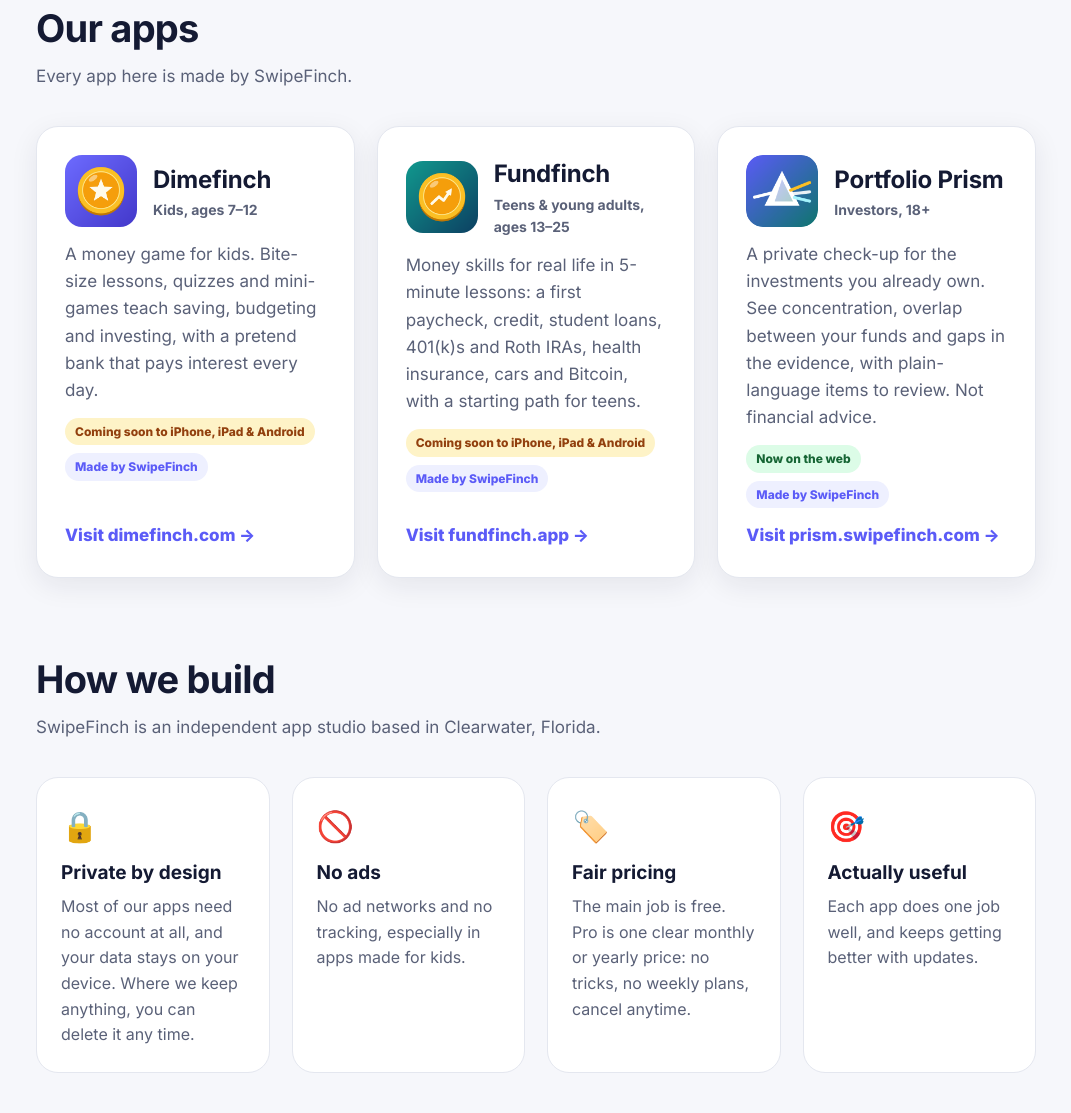
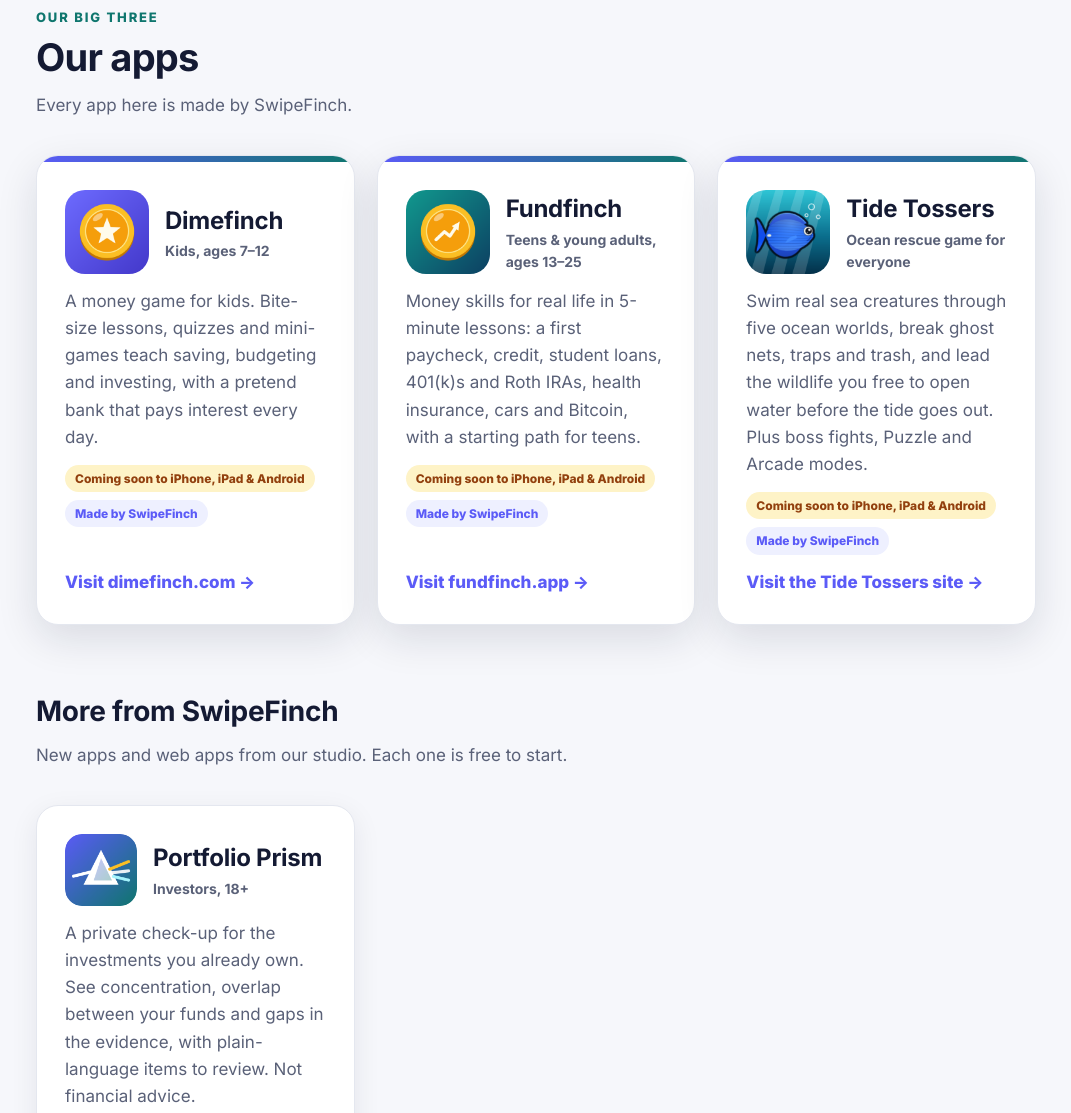
Before and after one commit to raystub/swipefinch-website, a plain HTML site: page index.html in a window 1280 px wide. Shown: the part 760-1873 px from the top of the page, without its empty margins (104-1175 px from the left). Drawn offline with Linux system fonts and the light colour scheme; no server answers.

Commit message:
Big three up front: Dimefinch, Fundfinch and Tide Tossers; Portfolio Prism moves to More from SwipeFinch

```diff
--- a/index.html
+++ b/index.html
@@ -4,7 +4,7 @@
   <meta charset="utf-8">
   <meta name="viewport" content="width=device-width, initial-scale=1">
   <title>SwipeFinch · Apps made for everyone</title>
-  <meta name="description" content="SwipeFinch LLC is an independent app studio in Clearwater, Florida. We make simple, private, fairly priced apps and web apps for everyone, including Dimefinch, Fundfinch and Portfolio Prism.">
+  <meta name="description" content="SwipeFinch LLC is an independent app studio in Clearwater, Florida. We make simple, private, fairly priced apps and web apps for everyone, including Dimefinch, Fundfinch and Tide Tossers.">
   <meta property="og:title" content="SwipeFinch · Apps made for everyone">
   <meta property="og:description" content="An independent app studio in Clearwater, Florida. Simple, private, fairly priced apps for everyone.">
   <meta property="og:image" content="https://swipefinch.com/icon.png">
@@ -37,9 +37,10 @@
 
 <section id="apps">
   <div class="wrap">
+    <p class="kicker">Our big three</p>
     <h2>Our apps</h2>
     <p class="section-lead">Every app here is made by SwipeFinch.</p>
-    <div class="apps">
+    <div class="apps featured">
       <article class="app">
         <div class="app-head">
           <img src="app-dimefinch.png" alt="Dimefinch app icon">
@@ -60,6 +61,20 @@
       </article>
       <article class="app">
         <div class="app-head">
+          <img src="app-tidetossers.png" alt="Tide Tossers game icon">
+          <div><h3>Tide Tossers</h3><div class="ages">Ocean rescue game for everyone</div></div>
+        </div>
+        <p>Swim real sea creatures through five ocean worlds, break ghost nets, traps and trash, and lead the wildlife you free to open water before the tide goes out. Plus boss fights, Puzzle and Arcade modes.</p>
+        <div class="tags"><span class="tag">Coming soon to iPhone, iPad &amp; Android</span><span class="made">Made by SwipeFinch</span></div>
+        <a class="more" href="https://tidetossers.swipefinch.com">Visit the Tide Tossers site →</a>
+      </article>
+    </div>
+
+    <h3 class="more-title">More from SwipeFinch</h3>
+    <p class="section-lead">New apps and web apps from our studio. Each one is free to start.</p>
+    <div class="apps" id="catalog">
+      <article class="app">
+        <div class="app-head">
           <img src="app-portfolio-prism.png" alt="Portfolio Prism app icon">
           <div><h3>Portfolio Prism</h3><div class="ages">Investors, 18+</div></div>
         </div>
@@ -67,12 +82,6 @@
         <div class="tags"><span class="tag live">Now on the web</span><span class="made">Made by SwipeFinch</span></div>
         <a class="more" href="https://prism.swipefinch.com">Visit prism.swipefinch.com →</a>
       </article>
-    </div>
-
-    <div id="more" hidden>
-      <h3 class="more-title">More from SwipeFinch</h3>
-      <p class="section-lead">New apps and web apps from our studio. Each one is free to start.</p>
-      <div class="apps" id="catalog"></div>
     </div>
   </div>
 </section>
@@ -167,8 +176,7 @@
         card.appendChild(links);
         grid.appendChild(card);
       });
-      document.getElementById("more").hidden = false;
-    })
+          })
     .catch(function () { /* the curated apps above still show */ });
 })();
 </script>
--- a/style.css
+++ b/style.css
@@ -55,6 +55,10 @@ h2 { font-size: clamp(28px, 4vw, 38px); letter-spacing: -0.02em; line-height: 1.
 .more.sub { color: var(--sub); }
 .app video.demo { width: 100%; aspect-ratio: 16/9; border-radius: 14px; background: var(--ink); object-fit: cover; }
 .app video.demo.portrait { aspect-ratio: 9/16; max-height: 420px; object-fit: contain; }
+.kicker { text-transform: uppercase; letter-spacing: .14em; font-size: 13px; font-weight: 800; color: var(--teal); margin: 0 0 8px; }
+.apps.featured .app { position: relative; overflow: hidden; padding-top: 34px; box-shadow: 0 14px 40px rgba(20, 26, 51, 0.12); }
+.apps.featured .app::before { content: ""; position: absolute; left: 0; right: 0; top: 0; height: 6px; background: linear-gradient(90deg, var(--indigo), var(--teal)); }
+.apps.featured .app-head img { width: 84px; height: 84px; border-radius: 20px; }
 .more-title { font-size: clamp(22px, 3vw, 28px); letter-spacing: -0.01em; margin: 64px 0 8px; }
 .tag { align-self: flex-start; display: inline-block; font-size: 12px; font-weight: 800; padding: 4px 10px; border-radius: 999px; background: #FEF3C7; color: #92400E; }
 
```
Also changed, not shown: app-tidetossers.png (added).
